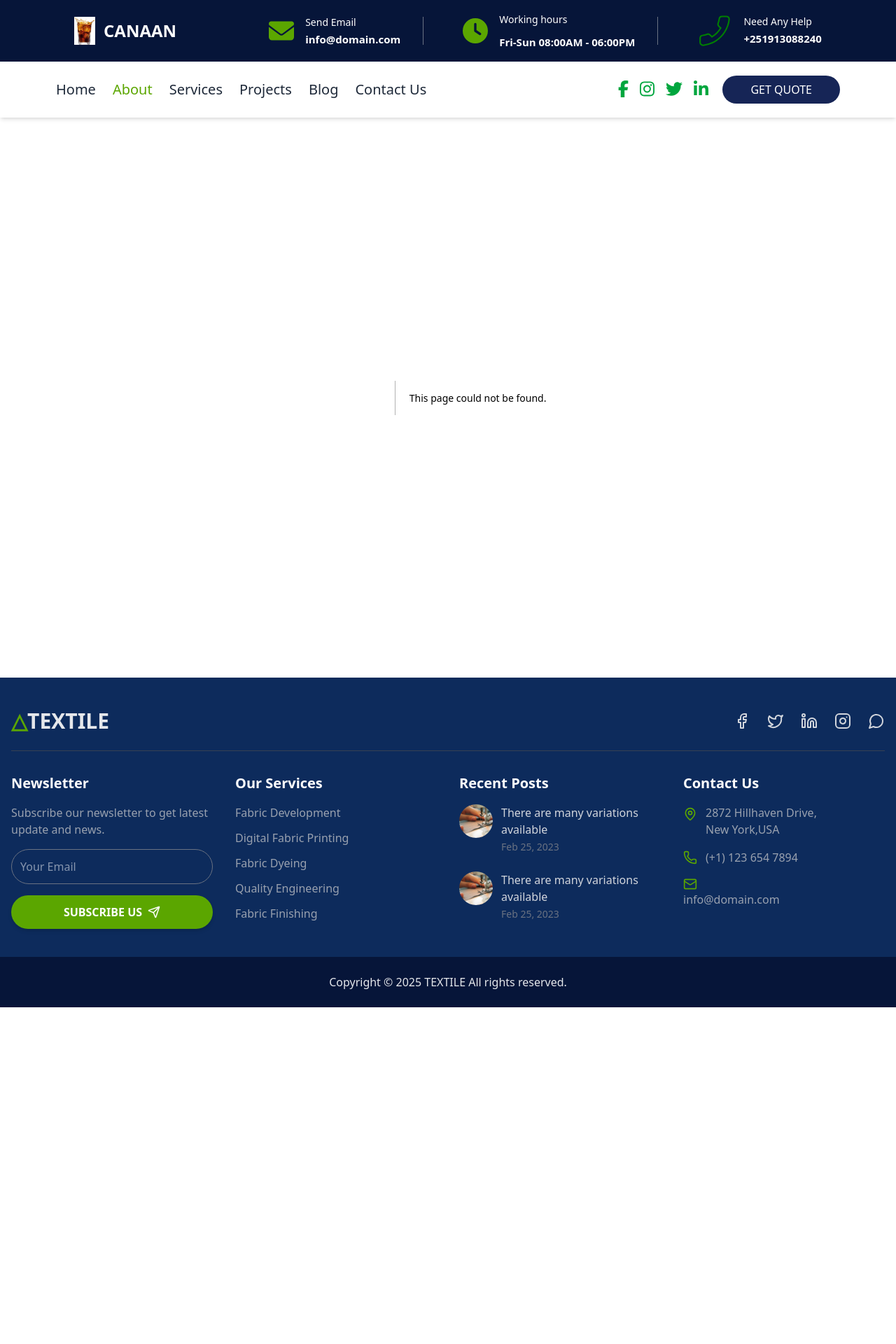
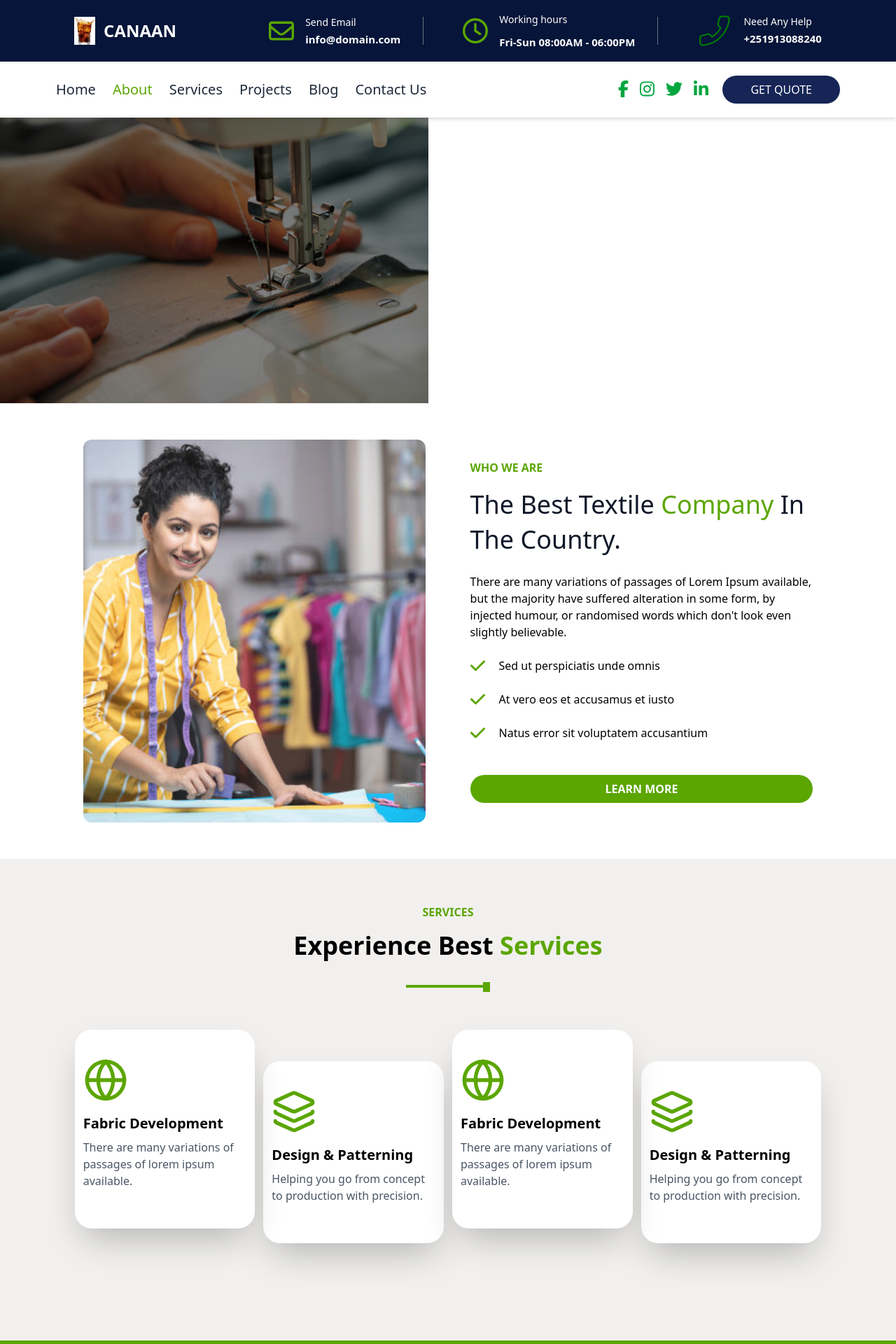
Before and after one commit to BetelTagesse/Kenean-Garment, a Next.js app: page /about in a window 1280 px wide. Before the commit this address had no page. Shown: the top 1920 px of the page at 70% size. Before the commit the page ends 1439 px from the top, so only its background shows below. Built offline with nearby package versions, Linux system fonts and the light colour scheme.

Commit message:
making the about page

```diff
--- /dev/null
+++ b/app/about/page.js
@@ -0,0 +1,26 @@
+import Services from "@/components/home/services/ServicesSection";
+import StatisticsSection from "@/components/home/statistics/StatisticsSection";
+import { WhoWeAre } from "@/components/home/WhoWeAre";
+import Image from "next/image";
+import First from "@/images/sewing.jpg";
+import SkillsSection from "@/components/about/SkillsSection";
+
+export default function About() {
+  return (
+    <div>
+      <Image
+        src={First}
+        alt="Background"
+        objectFit="cover"
+        className="brightness-50 z-0"
+        priority
+      />
+      <WhoWeAre />
+      <Services />
+
+      <StatisticsSection bgColor="bg-green" className="items-white" />
+
+      <SkillsSection />
+    </div>
+  );
+}
--- /dev/null
+++ b/src/components/about/FirstImage.jsx
@@ -0,0 +1,3 @@
+export const FirstImage = () => {
+  return <div></div>;
+};
--- /dev/null
+++ b/src/components/about/SkillsSection.jsx
@@ -0,0 +1,58 @@
+import Image from "next/image";
+import First from "@/images/sewing.jpg";
+
+const skills = [
+  { name: "Fabric Development", value: 95 },
+  { name: "Fabric Manufacture", value: 85 },
+  { name: "Quality Engineering", value: 70 },
+];
+
+const SkillsSection = () => {
+  return (
+    <div className="flex flex-col lg:flex-row w-full  mt-20 ">
+      {/* Left Content */}
+      <div className="lg:w-1/2 bg-[#0A1A3A] text-white px-10 py-12">
+        <p className="text-green-500 font-semibold text-sm mb-2">SKILLS</p>
+        <h2 className="text-4xl font-bold mb-4">
+          Grow Your <span className="text-green-500">Business</span> With Us
+        </h2>
+        <p className="text-gray-300 mb-8">
+          At vero eos et accusamus et iusto odio dignissimos ducimus qui
+          blanditiis praesentium voluptatum deleniti atque corrupti quos dolores
+          et quas molestias excepturi sint occaecati cupiditate non provident,
+          similique sunt in culpa qui officia deserunt mollitia animi id est
+          laborum.
+        </p>
+
+        {/* Progress Bars */}
+        {skills.map((skill, idx) => (
+          <div key={idx} className="mb-6">
+            <p className="font-semibold mb-1">{skill.name}</p>
+            <div className="w-full bg-white h-6 rounded overflow-hidden">
+              <div
+                className="bg-green h-full text-white text-sm flex items-center justify-center"
+                style={{ width: `${skill.value}%` }}
+              >
+                {skill.value}%
+              </div>
+            </div>
+          </div>
+        ))}
+      </div>
+
+      {/* Right Section */}
+      <div className="lg:w-1/2 h-96 lg:h-auto relative">
+        <Image
+          src={First}
+          alt="Fabric Rolls"
+          layout="fill"
+          objectFit="cover"
+          className="w-full h-full"
+          priority
+        />
+      </div>
+    </div>
+  );
+};
+
+export default SkillsSection;
--- a/src/components/home/recent_works/RecentWorks.jsx
+++ b/src/components/home/recent_works/RecentWorks.jsx
@@ -9,7 +9,7 @@ const RecentWorks = () => {
   return (
     <div className="bg-purple w-full mt-40 py-15">
       <FirstSection />
-      <div className="grid grid-cols-1 md:grid-cols-2  lg:grid-cols-4 gap-10 w-11/12 mt-20 mx-auto pb-20">
+      <div className="grid grid-cols-1 md:grid-cols-2  lg:grid-cols-4 gap-10 w-11/12 mt-25 mx-auto pb-20">
         <SingleWork src={First} alt="Chiffon Fabric" name="chiffon fabric" />
         <SingleWork src={Second} alt="cotton fabric" name="cotton fabric" />
         <SingleWork src={Third} alt="crepe fabric" name="crepe fabric" />
--- a/src/components/home/services/ServicesCardTwo.jsx
+++ b/src/components/home/services/ServicesCardTwo.jsx
@@ -3,7 +3,7 @@ import React from "react";
 const ServicesCardTwo = ({ MyIcon, title, description, className = "" }) => {
   return (
     <div
-      className={`  mx-auto w-90 lg:w-80 bg-white
+      className={`  mx-auto  w-96  md:w-80 lg:w-90 max-w-full bg-white
     flex flex-col  items-start  rounded-3xl
      z-10 shadow-2xl   -translate-y-40 py-10 px-3 ${className}`}
     >
--- a/src/components/home/services/ServicesSection.jsx
+++ b/src/components/home/services/ServicesSection.jsx
@@ -5,7 +5,7 @@ import ServicesListTwo from "./ServicesListTwo";
 
 const Services = () => {
   return (
-    <div className="bg-[eae6e5]">
+    <div className="bg-[#f1f0ee] ">
       <div className="relative top-10 p-6 mb-60  h-full w-full ">
         <p className="text-green text-center text-[16px] font-semibold">
           SERVICES
--- a/src/components/home/sliding_image.jsx
+++ b/src/components/home/sliding_image.jsx
@@ -53,9 +53,6 @@ export const SlidingImage = ({ children }) => {
         <ChevronRight size={24} />
       </button>
 
-      {/* Bluish Filter */}
-      <div className="absolute inset-0 bg-blue-900 opacity-20 mix-blend-multiply" />
-
       {/* Content */}
       <div className="relative flex flex-col justify-center items-start h-full text-white p-20">
         {children}
--- a/src/components/home/statistics/StatisticsSection.jsx
+++ b/src/components/home/statistics/StatisticsSection.jsx
@@ -1,17 +1,19 @@
 "use client";
-import React from "react";
 import { Award, CalendarCheck, Layers, Users2 } from "lucide-react";
 import StatisticsSingle from "./StatisticsSingle";
 
-const StatisticsSection = () => {
+const StatisticsSection = ({ className = "", bgColor = "bg-purple" }) => {
   return (
-    <div className="bg-purple w-full sm:h-[500px] md:h-[280px]  flex justify-center items-center">
+    <div
+      className={`  w-full sm:h-[500px] md:h-[280px]  flex justify-center items-center ${bgColor} ${className}`}
+    >
       <div className="w-full max-w-7xl px-6">
         <div className="grid grid-cols-2 sm:grid-cols-2 md:grid-cols-4 gap-x-4 gap-y-10 text-center justify-items-center">
           <StatisticsSingle
             MyIcon={Users2}
             counter="1000"
             description="Satisfied Clients"
+            className=""
           />
           <StatisticsSingle
             MyIcon={Layers}
--- a/src/components/home/statistics/StatisticsSingle.jsx
+++ b/src/components/home/statistics/StatisticsSingle.jsx
@@ -1,7 +1,7 @@
 "use client";
 import React, { useEffect, useState } from "react";
 
-const StatisticsSingle = ({ MyIcon, counter, description }) => {
+const StatisticsSingle = ({ MyIcon, counter, description, className = "" }) => {
   const target = parseInt(counter);
   const [count, setCount] = useState(0);
 
@@ -27,7 +27,7 @@ const StatisticsSingle = ({ MyIcon, counter, description }) => {
 
   return (
     <div className="md:w-4/3 lg:w-4/5 flex flex-col items-center justify-center    p-3 lg:p-6  ">
-      <MyIcon className="w-20 h-20 text-green mb-10 " />
+      <MyIcon className={`w-20 h-20 text-green mb-10${className}`} />
       <h2 className="text-3xl  text-gray-200 font-bold ">{count} +</h2>
       <p className="text-gray-300  font-normal text-lg text-start ">
         {description}
```
Also changed, not shown: src/components/MainHeader.jsx (+2 -6 lines).
